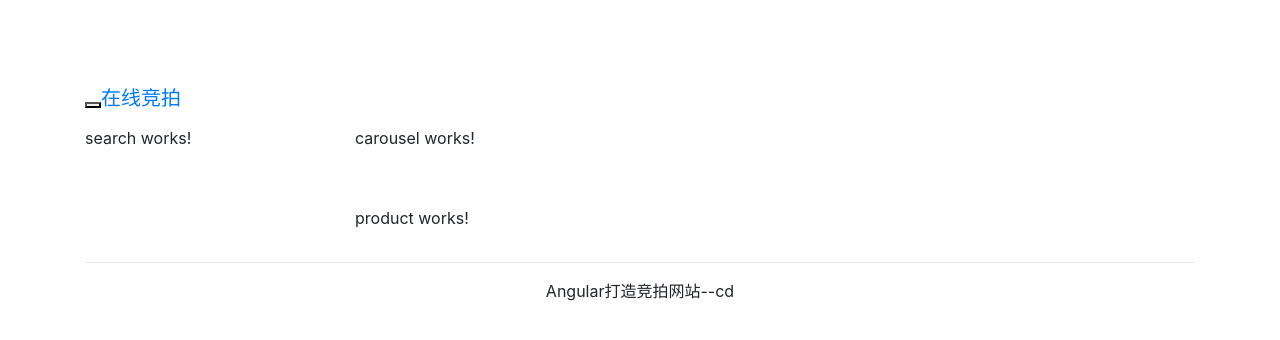
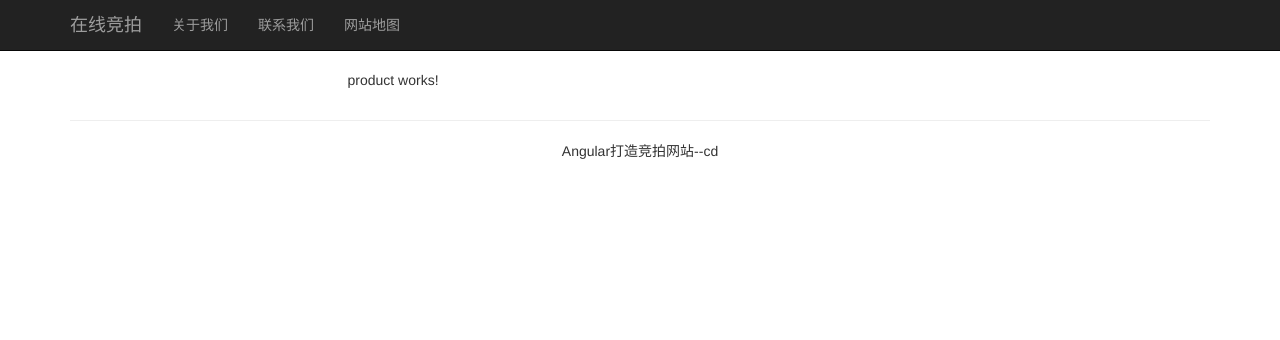
Before and after one commit to WuChenDi/angular-auction, an Angular app: page / in a window 1280 px wide. Shown: the top 340 px of the page. Built offline with nearby package versions, Linux system fonts and the light colour scheme.

Commit message:
navbar footer

```diff
--- a/angular.json
+++ b/angular.json
@@ -23,13 +23,9 @@
               "src/assets"
             ],
             "styles": [
-              "src/styles.css",
-              "node_modules/bootstrap/dist/css/bootstrap.css"
+              "src/styles.css"
             ],
-            "scripts": [
-              "node_modules/jquery/dist/jquery.js",
-              "node_modules/bootstrap/dist/js/bootstrap.js"
-            ]
+            "scripts": []
           },
           "configurations": {
             "production": {
--- a/src/app/footer/footer.component.html
+++ b/src/app/footer/footer.component.html
@@ -2,7 +2,7 @@
   <hr>
   <footer>
     <div class="row">
-      <div class="col-md-12">
+      <div class="col-lg-12">
         <p>Angular打造竞拍网站--cd</p>
       </div>
     </div>
--- a/src/app/navbar/navbar.component.html
+++ b/src/app/navbar/navbar.component.html
@@ -10,15 +10,9 @@
     </div>
     <div class="collapse navbar-collapse navbar-ex1-collapse">
       <ul class="nav navbar-nav">
-        <li>
-          <a href="#">关于我们</a>
-        </li>
-        <li>
-          <a href="#">联系我们</a>
-        </li>
-        <li>
-          <a href="#">网站地图</a>
-        </li>
+        <li><a href="javascript:;">关于我们</a></li>
+        <li><a href="javascript:;">联系我们</a></li>
+        <li><a href="javascript:;">网站地图</a></li>
       </ul>
     </div>
   </div>
--- a/src/index.html
+++ b/src/index.html
@@ -9,6 +9,9 @@
   <meta name="viewport" content="width=device-width, initial-scale=1.0">
   <meta http-equiv="X-UA-Compatible" content="ie=edge">
   <link rel="icon" type="image/x-icon" href="favicon02.ico">
+  <link rel="stylesheet" href="https://cdn.bootcss.com/bootstrap/3.3.7/css/bootstrap.min.css">
+  <script src="https://code.jquery.com/jquery-3.1.1.min.js"></script>
+  <script src="https://cdn.bootcss.com/bootstrap/3.3.7/js/bootstrap.min.js"></script>
 </head>
 
 <body>
--- a/src/styles.css
+++ b/src/styles.css
@@ -1,4 +1 @@
 /* You can add global styles to this file, and also import other style files */
-body{
-  padding-top: 70px;
-}
```
Also changed, not shown: src/app/app.component.html (line endings or trailing spaces).
